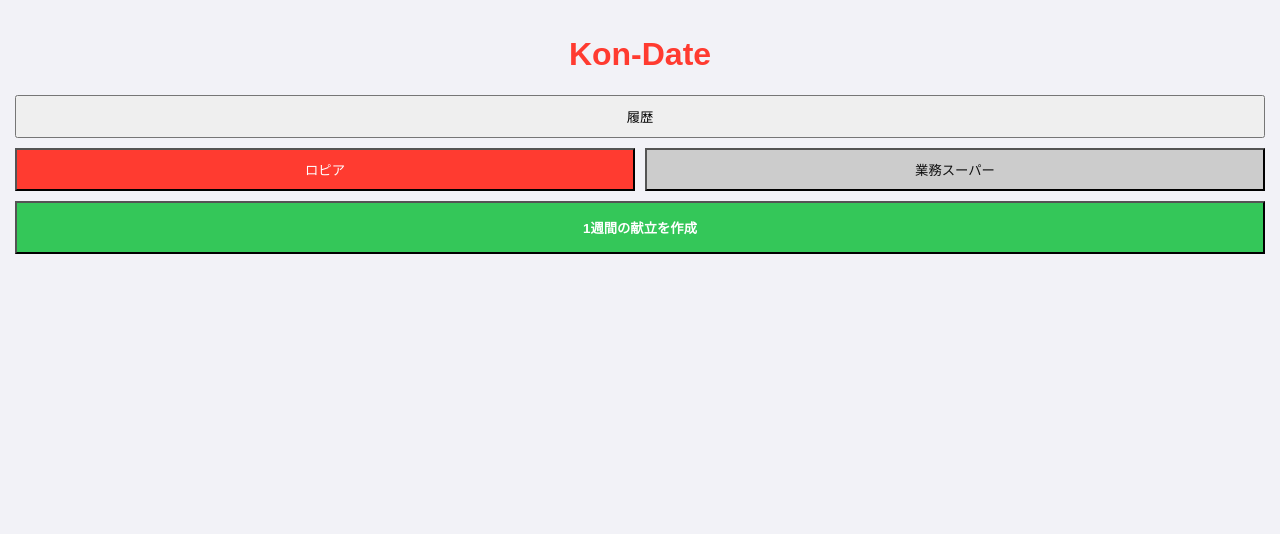
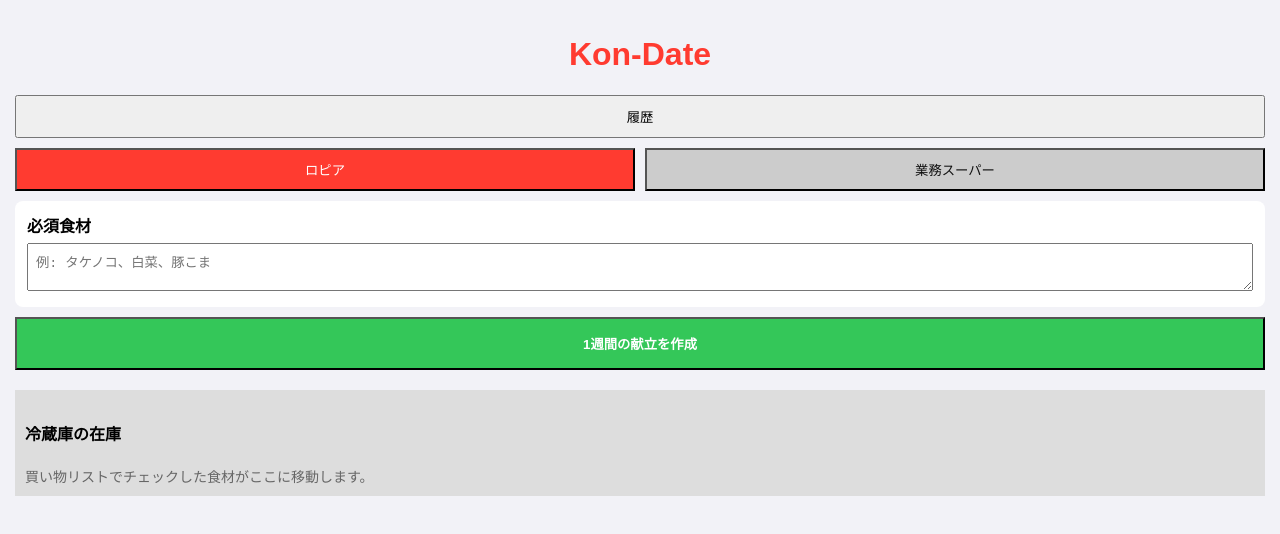
Before and after one commit to masao0508-wq/my-shopping-frontend, a React (Create React App) app: page / in a window 1280 px wide. Shown: the top 534 px of the page. Built offline with nearby package versions, Linux system fonts and the light colour scheme.

Commit message:
Update App.js

```diff
--- a/src/App.js
+++ b/src/App.js
@@ -136,6 +136,7 @@ function App() {
   const [store, setStore] = useState("ロピア");
   const [rejectedMenus, setRejectedMenus] = useState([]);
   const [error, setError] = useState("");
+  const [requiredIngredients, setRequiredIngredients] = useState("");
 
   useEffect(() => {
     try {
@@ -163,7 +164,14 @@ function App() {
       const res = await fetch(`${API_URL}/generate_menu`, {
         method: "POST",
         headers: { "Content-Type": "application/json" },
-        body: JSON.stringify({ store, rejected_menus: currentRejected }),
+        body: JSON.stringify({
+          store,
+          rejected_menus: currentRejected,
+          required_ingredients: requiredIngredients
+            .split(/[、,\n]/)
+            .map((item) => item.trim())
+            .filter(Boolean),
+        }),
       });
 
       const responseText = await res.text();
@@ -289,6 +297,17 @@ function App() {
         ))}
       </div>
 
+      <div style={{ marginBottom: "10px", background: "#fff", padding: "12px", borderRadius: "8px" }}>
+        <label style={{ display: "block", fontWeight: "bold", marginBottom: "6px" }}>必須食材</label>
+        <textarea
+          value={requiredIngredients}
+          onChange={(e) => setRequiredIngredients(e.target.value)}
+          placeholder="例: タケノコ、白菜、豚こま"
+          rows={2}
+          style={{ width: "100%", boxSizing: "border-box", padding: "8px", resize: "vertical" }}
+        />
+      </div>
+
       <button onClick={() => generateFullMenu()} disabled={loading} style={{ width: "100%", padding: "15px", background: "#34c759", color: "#fff", fontWeight: "bold" }}>
         1週間の献立を作成
       </button>
@@ -328,16 +347,18 @@ function App() {
         </div>
       ))}
 
-      {data?.stock?.length > 0 && (
-        <div style={{ marginTop: "20px", background: "#ddd", padding: "10px" }}>
-          <h4>冷蔵庫の在庫</h4>
-          {data.stock.map((item, idx) => (
+      <div style={{ marginTop: "20px", background: "#ddd", padding: "10px" }}>
+        <h4>冷蔵庫の在庫</h4>
+        {data?.stock?.length > 0 ? (
+          data.stock.map((item, idx) => (
             <label key={`${item.item}-${idx}`} style={{ display: "block", padding: "5px 0", textDecoration: "line-through" }}>
               <input type="checkbox" checked onChange={() => moveItem(idx, true)} /> {item.item}: {item.amount}{item.unit}
             </label>
-          ))}
-        </div>
-      )}
+          ))
+        ) : (
+          <div style={{ color: "#666", fontSize: "14px" }}>買い物リストでチェックした食材がここに移動します。</div>
+        )}
+      </div>
 
       {data?.shopping_list && (
         <div style={{ marginTop: "20px", background: "#fff", padding: "15px", border: "2px solid #007AFF" }}>
```
